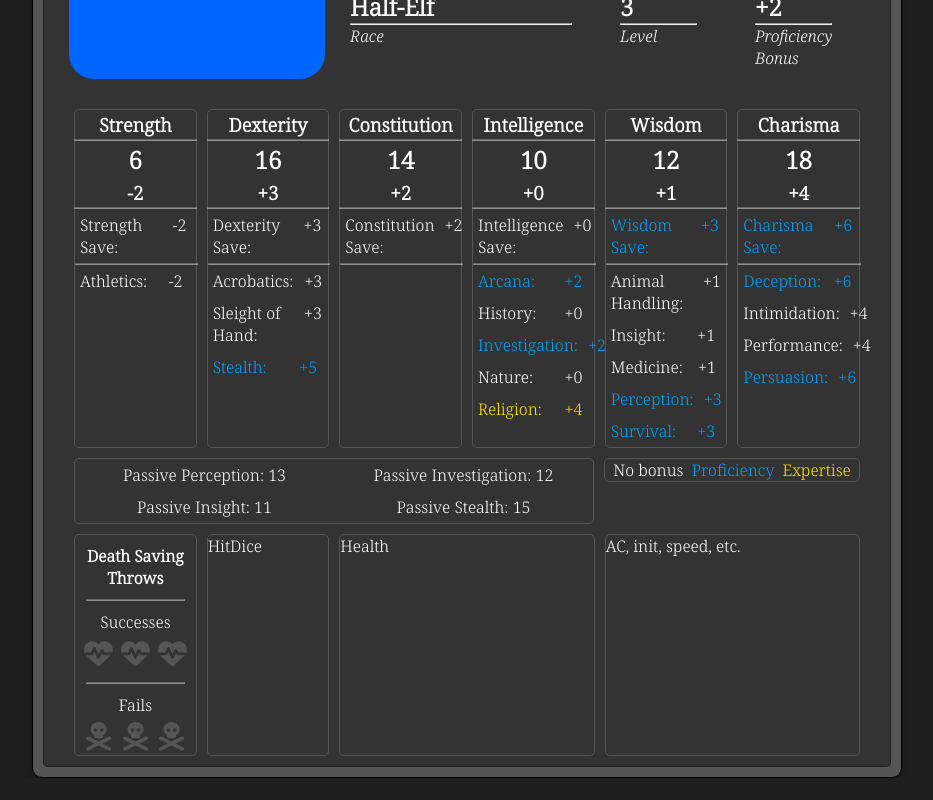
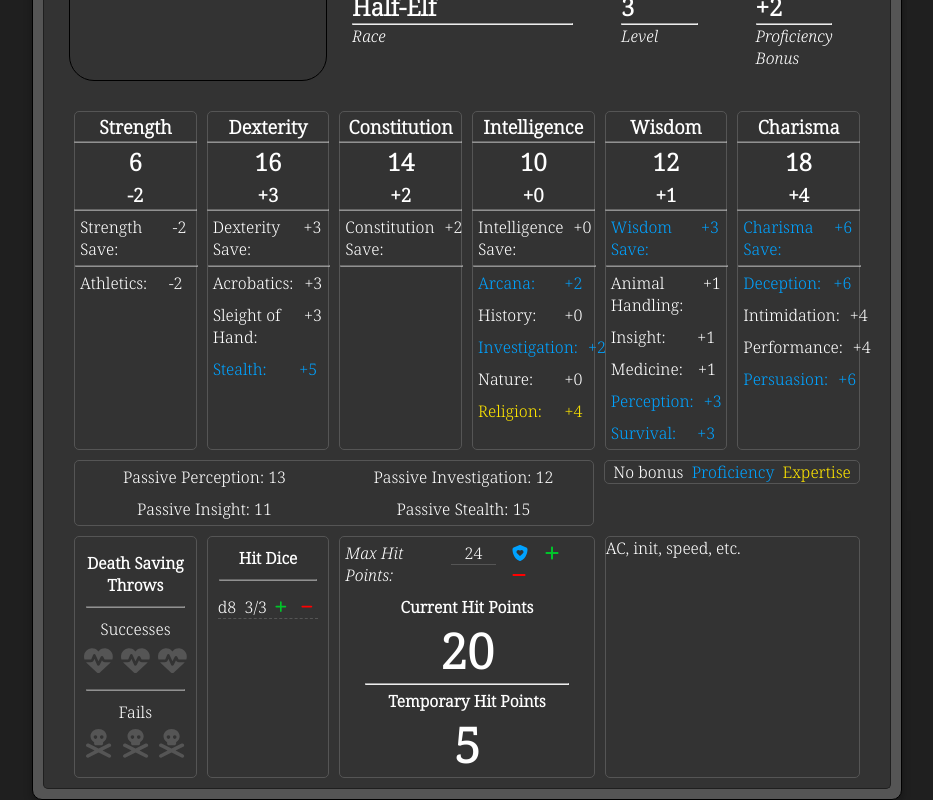
Before and after one commit to Alan-Van-Dyke/virtual-character-sheet, a React (Create React App) app: page / in a window 1280 px wide. Shown: the part 363-1163 px from the top of the page, without its empty margins (68-1001 px from the left). Before the commit the page ends 1141 px from the top, so only its background shows below. Built offline with nearby package versions, Linux system fonts and the light colour scheme.

Commit message:
health and hit dice

```diff
--- a/src/App.css
+++ b/src/App.css
@@ -9,6 +9,7 @@
   --text-color: #ffffff;
   --prof-color: #00a2ff;
   --exp-color: #ffe600;
+  --alert-color: #ff0000;
 }
 
 body {
--- a/src/components/Health.tsx
+++ b/src/components/Health.tsx
@@ -1,9 +1,46 @@
-import "../style/Health.css"
+import "../style/Health.css";
+import { useCharacterContext } from "../context/CharacterContext";
+import { FontAwesomeIcon } from "@fortawesome/react-fontawesome";
+import {
+  faPlus,
+  faMinus,
+  faShieldHeart,
+} from "@fortawesome/free-solid-svg-icons";
 
 const Health = () => {
+  const { state, dispatch } = useCharacterContext();
+
   return (
-    <div className="health-container">Health</div>
-  )
-}
+    <div className="health-container">
+      <div className="hitpoints-top-bar">
+        <div className="max-hitpoints-bar">
+          <p className="max-hitpoints-label">
+            <i>Max Hit Points: </i>
+          </p>
+          <p className="max-hitpoints-value">{state.maxHitPoints}</p>
+        </div>
+        <div className="health-btn-container">
+          <button
+            className="health-btn btn-temp"
+            title="Add temporary hit points"
+          >
+            <FontAwesomeIcon icon={faShieldHeart} />
+          </button>
+          <button className="health-btn btn-heal" title="Heal">
+            <FontAwesomeIcon icon={faPlus} />
+          </button>
+          <button className="health-btn btn-damage" title="Take damage">
+            <FontAwesomeIcon icon={faMinus} />
+          </button>
+        </div>
+      </div>
+      <h4>Current Hit Points</h4>
+      <h1>{state.currentHitPoints}</h1>
+      <hr></hr>
+      <h4>Temporary Hit Points</h4>
+      <h1>{state.tempHitPoints}</h1>
+    </div>
+  );
+};
 
-export default Health
+export default Health;
--- a/src/components/HitDice.tsx
+++ b/src/components/HitDice.tsx
@@ -1,7 +1,70 @@
-import "../style/HitDice.css"
+import "../style/HitDice.css";
+import { useCharacterContext } from "../context/CharacterContext";
+import { FontAwesomeIcon } from "@fortawesome/react-fontawesome";
+import { faPlus, faMinus } from "@fortawesome/free-solid-svg-icons";
 
 const HitDice = () => {
-  return <div className="hit-dice-container">HitDice</div>;
+  const { state, dispatch } = useCharacterContext();
+
+  return (
+    <div className="hit-dice-container">
+      <h4>Hit Dice</h4>
+      <hr className="hit-dice-divider"></hr>
+      <div className="hit-dice-list">
+        {state.hitDice.map((hitDie, index) => {
+          if (hitDie.max > 0) {
+            return (
+              <div className="hit-die-list-item" key={"hit-die-" + index}>
+                <p>{hitDie.type}</p>
+                <div className="hit-die-value-group">
+                  <p>{hitDie.current + "/" + hitDie.max}</p>
+                  <button
+                    className="hit-die-btn btn-up"
+                    onClick={(event) => {
+                      if (hitDie.current < hitDie.max) {
+                        dispatch({
+                          type: "CHANGE_HIT_DICE",
+                          payload: {
+                            type: hitDie.type,
+                            newCurrent: hitDie.current + 1,
+                            newMax: hitDie.max,
+                          },
+                        });
+                      }
+                    }}
+                    title="Restore"
+                  >
+                    <FontAwesomeIcon icon={faPlus}></FontAwesomeIcon>
+                  </button>
+                  <button
+                    className="hit-die-btn btn-down"
+                    onClick={(event) => {
+                      console.log(
+                        "TRYING " + hitDie.current + " on " + hitDie.type
+                      );
+                      if (hitDie.current > 0) {
+                        dispatch({
+                          type: "CHANGE_HIT_DICE",
+                          payload: {
+                            type: hitDie.type,
+                            newCurrent: hitDie.current - 1,
+                            newMax: hitDie.max,
+                          },
+                        });
+                      }
+                    }}
+                    title="Spend"
+                  >
+                    <FontAwesomeIcon icon={faMinus}></FontAwesomeIcon>
+                  </button>
+                </div>
+              </div>
+            );
+          }
+        })}
+      </div>
+    </div>
+  );
 };
 
 export default HitDice;
--- a/src/style/CharacterTab.css
+++ b/src/style/CharacterTab.css
@@ -17,11 +17,11 @@
   height: 256px;
   width: 256px;
   margin: 25px;
+  border: 1px solid black;
   border-radius: 25px;
-  background-color: rgb(0, 102, 255);
+  background-color: var(--background-light);
   flex-shrink: 0;
   cursor: pointer;
-
   text-align: center;
 }
 
--- a/src/style/DeathSave.css
+++ b/src/style/DeathSave.css
@@ -13,12 +13,12 @@
 
 .death-save-card hr {
   width: 80%;
-  margin: 10px 0px;
+  margin-bottom: 10px;
   opacity: 50%;
 }
 
 .death-save-card h4 {
-  margin-top: 10px;
+  margin: 10px 0px;
 }
 
 .death-save-card button {
@@ -31,6 +31,7 @@
   align-items: center;
   width: 100%;
   font-size: 1.8em;
+  margin-bottom: 10px;
 }
 
 .death-save-input {
--- a/src/style/Health.css
+++ b/src/style/Health.css
@@ -1,8 +1,69 @@
 .health-container {
   display: flex;
+  flex-direction: column;
   border: 1px solid var(--background-lighter);
   border-radius: 5px;
+  margin: 0px 5px;
+  align-items: center;
+  box-sizing: border-box;
   width: calc((100% / 3) - 10px);
-  margin: 0px 5px;
-  box-sizing: border-box;
 }
+
+.health-container h1 {
+  margin: 0px;
+  font-size: 3em;
+}
+
+.health-container hr {
+  width: 80%;
+  color: var(--background-lighter);
+}
+
+.health-container h4 {
+  margin: 5px 0px 0px 0px;
+}
+
+.hitpoints-top-bar {
+  display: flex;
+  width: 100%;
+  align-items: start;
+  justify-content: space-between;
+}
+
+.max-hitpoints-bar {
+  display: flex;
+  align-items: start;
+}
+.max-hitpoints-label {
+  margin: 5px;
+}
+.max-hitpoints-value {
+  margin: 5px 0px;
+  width: 50px;
+  text-align: center;
+  border-bottom: 1px solid var(--background-lighter);
+}
+
+.health-btn-container {
+  margin: 5px;
+}
+
+.health-btn {
+  margin-left: 5px;
+  border: none;
+  background: none;
+  font-size: 1em;
+  cursor: pointer;
+}
+
+.btn-heal {
+  color: var(--primary-color);
+}
+
+.btn-damage {
+  color: var(--alert-color);
+}
+
+.btn-temp {
+  color: var(--prof-color);
+}
--- a/src/style/HitDice.css
+++ b/src/style/HitDice.css
@@ -1,8 +1,55 @@
 .hit-dice-container {
   display: flex;
+  flex-direction: column;
   border: 1px solid var(--background-lighter);
   border-radius: 5px;
   width: calc((100% / 6) - 10px);
   margin: 0px 5px;
+  align-items: center;
   box-sizing: border-box;
 }
+
+.hit-dice-list {
+  display: flex;
+  flex-direction: column;
+  flex-grow: 1;
+  width: 100%;
+  margin: 5px;
+}
+
+.hit-dice-container h4 {
+  margin: 10px 0px;
+}
+
+.hit-dice-divider {
+  width: 80%;
+  margin-bottom: 10px;
+  opacity: 50%;
+}
+
+.hit-die-value-group {
+  display: flex;
+}
+
+.hit-die-btn {
+  margin-left: 2px;
+  border: none;
+  background-color: var(--background-light);
+  cursor: pointer;
+}
+
+.btn-up {
+  color: var(--primary-color);
+}
+
+.btn-down {
+  color: var(--alert-color);
+}
+
+.hit-die-list-item {
+  display: flex;
+  width: calc(100% - 20px);
+  justify-content: space-between;
+  margin: 0px 10px 10px 10px;
+  border-bottom: 1px dashed var(--background-lighter);
+}
```
Also changed, not shown: src/style/CharacterSheet.css (line endings or trailing spaces).
